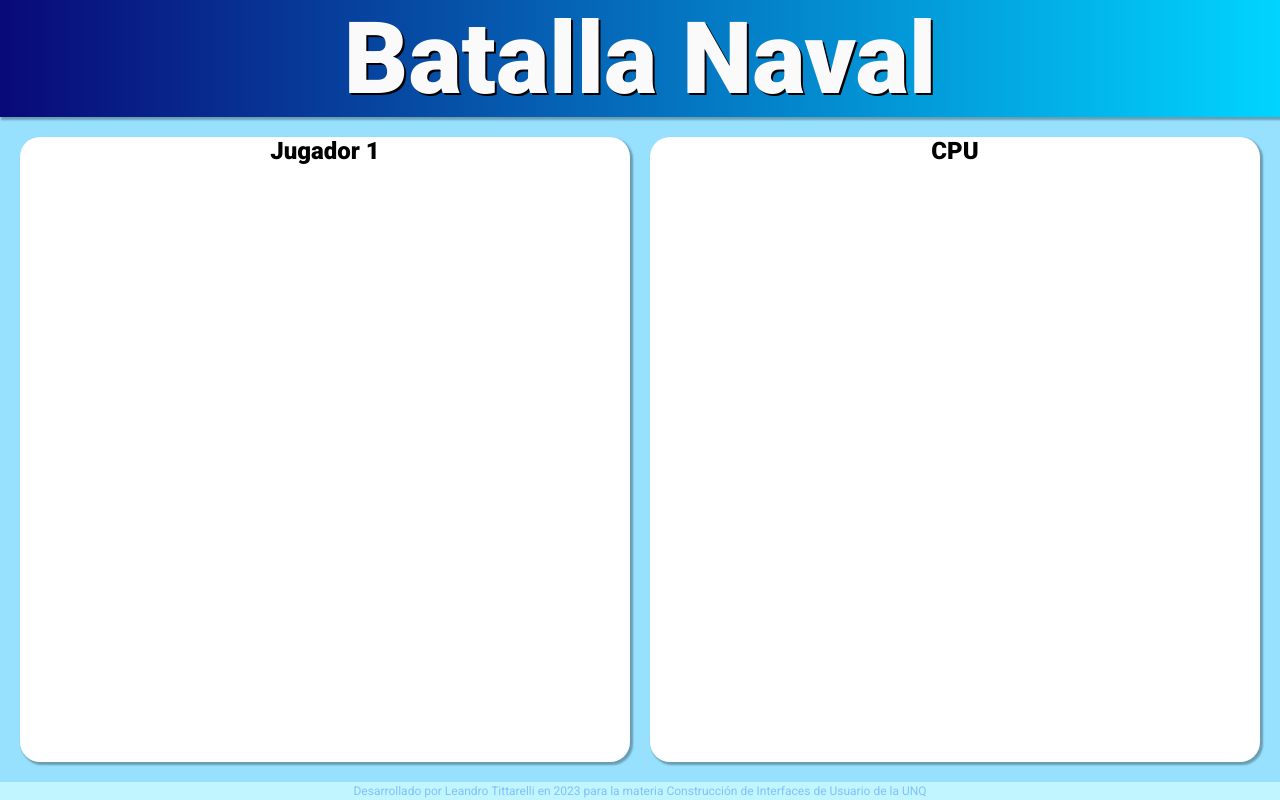
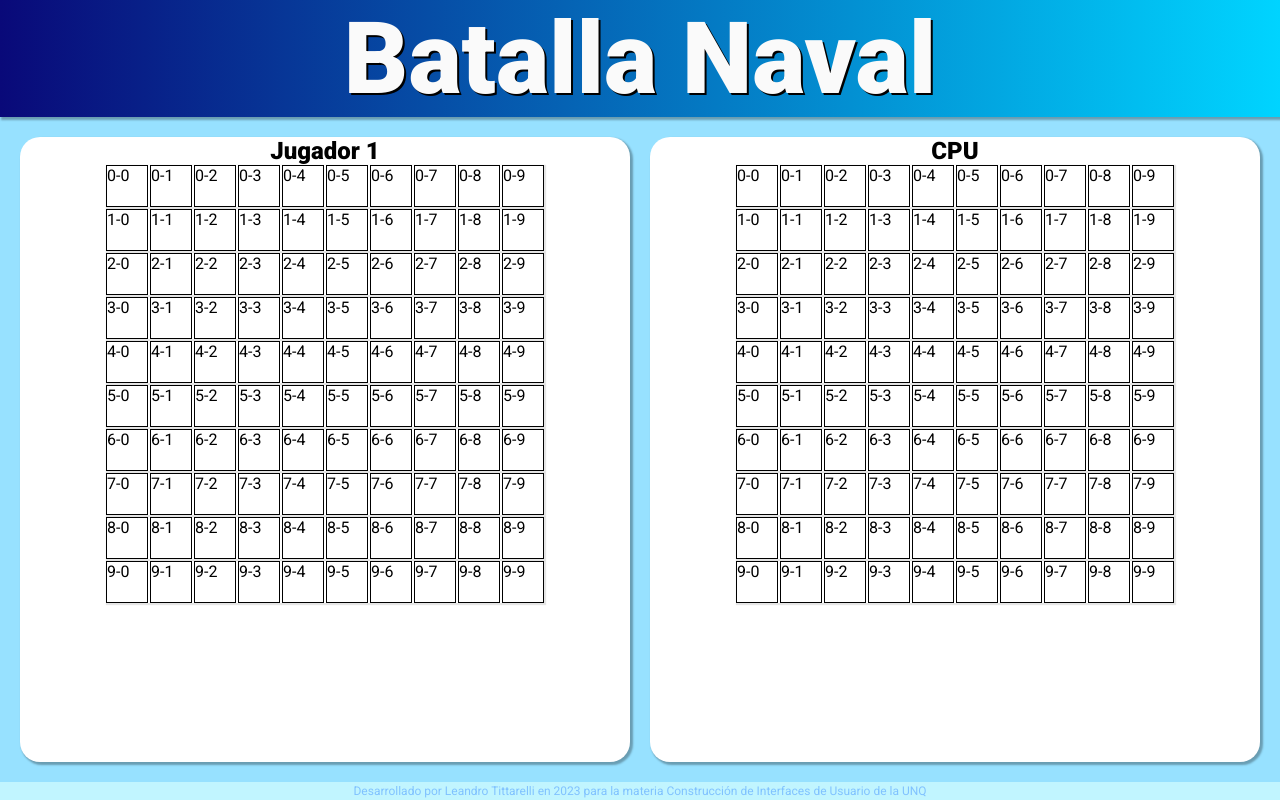
Before and after one commit to Tittarelli/unq-ui-leandro-tittarelli-trabajo-final, a React (Vite) app: page / in a window 1280 px wide. Built offline with nearby package versions, Linux system fonts and the light colour scheme.

Commit message:
:construction: developing domain

```diff
--- /dev/null
+++ b/src/cells.js
@@ -0,0 +1,39 @@
+export class IncompleteUnoccupiedCell {
+    description = () => {
+        return 'unoccupied-cell'
+    }
+
+    isOccupied = () => {
+        return false
+    }
+}
+
+export class UnoccupiedCell {
+    constructor(aRowIndex, aColumnIndex) {
+        this.rowIndex = aRowIndex
+        this.columnIndex = aColumnIndex
+    }
+
+    description = () => {
+        return 'unoccupied-cell'
+    }
+
+    isOccupied = () => {
+        return false
+    }
+}
+
+export class OccupiedCell {
+    constructor(aRowIndex, aColumnIndex) {
+        this.rowIndex = aRowIndex
+        this.columnIndex = aColumnIndex
+    }
+    description = () => {
+        return 'occupied-cell'
+    }
+
+
+    isOccupied = () => {
+        return true
+    }
+}
--- /dev/null
+++ b/src/components/board.jsx
@@ -0,0 +1,25 @@
+import React from 'react';
+import { Cell } from './Cell';
+import { UnoccupiedCell } from '../cells';
+
+export const Board = ({ board }) => {
+    const handleCellClick = (rowIndex, columnIndex) => {
+        console.log(`Cell clicked at ${rowIndex}-${columnIndex}`);
+    };
+
+    return (
+        <div className="board">
+            {board.map((row, rowIndex) => (
+                <div key={rowIndex} className="row">
+                    {row.map((cell, columnIndex) => (
+                        <Cell
+                            key={`${rowIndex}-${columnIndex}`}
+                            cell={new UnoccupiedCell(rowIndex, columnIndex)}
+                            onClick={() => handleCellClick(rowIndex, columnIndex)}
+                        />
+                    ))}
+                </div>
+            ))}
+        </div>
+    );
+};
--- /dev/null
+++ b/src/components/cell.jsx
@@ -0,0 +1,8 @@
+export const Cell = ({ cell, onClick }) => {
+    return (
+        <div className={cell.description()} onClick={onClick}>
+            <p>{cell.rowIndex}-{cell.columnIndex}</p>
+        </div>
+    )
+
+}
--- a/src/components/playerSection.css
+++ b/src/components/playerSection.css
@@ -3,8 +3,50 @@
     border-radius: 20px;
     background-color: rgb(255, 255, 255);
     box-shadow: 2px 2px 2px 1px rgba(0, 0, 0, 0.3);
+    display: flex;
+    flex-direction: column;
+    align-items: center;
 }
 
 .playerSection h2 {
     text-align: center;
 }
+
+.board {
+    display: grid;
+    gap: 2px;
+}
+
+.row {
+    display: flex;
+    gap: 2px;
+    box-shadow: 1px 1px 1px 1px rgba(0, 0, 0, 0.1);
+
+}
+
+.unoccupied-cell {
+    width: 40px;
+    height: 40px;
+    border: solid 1px;
+    cursor: crosshair;
+    background-color: #ffffff;
+}
+
+.unoccupied-cell:active {
+    background-color: #d1d1d1;
+}
+
+.cell.ship {
+    background-color: #3498db;
+    color: #fff;
+}
+
+.cell.hit {
+    background-color: #e74c3c;
+    color: #fff;
+}
+
+.cell.miss {
+    background-color: #ecf0f1;
+    color: #333;
+}
--- a/src/components/playerSection.jsx
+++ b/src/components/playerSection.jsx
@@ -1,7 +1,17 @@
-import './playerSection.css'
+import { useState } from 'react';
+import './playerSection.css';
+import { Board } from './board';
+import { IncompleteUnoccupiedCell } from '../cells';
 
 export const PlayerSection = ({ player }) => {
-    return (<section className='playerSection'>
-        <h2>{player}</h2>
-    </section>)
-}
+    const boardSize = 10
+    const initialBoard = Array(boardSize).fill(Array(boardSize).fill(new IncompleteUnoccupiedCell()));
+    const [board, setBoard] = useState(initialBoard);
+
+    return (
+        <section className='playerSection'>
+            <h2>{player}</h2>
+            <Board board={board} />
+        </section>
+    );
+};
```
